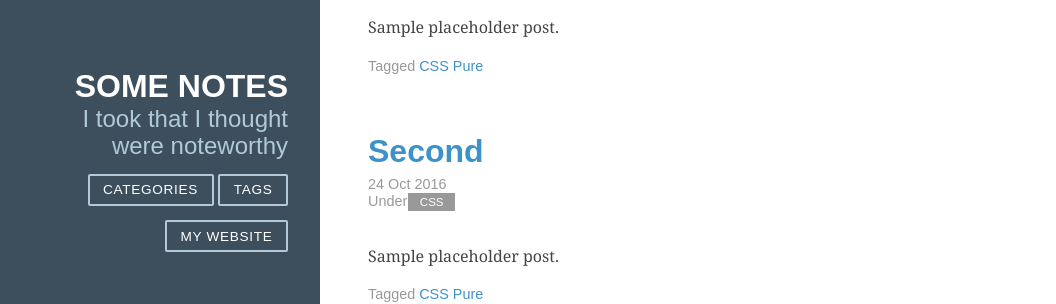
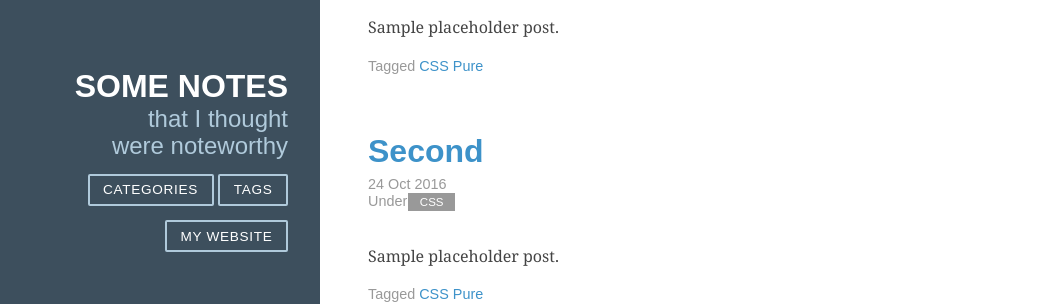
Before and after one commit to monaqvi/monaqvi.github.io, a Jekyll site: the page built from notes/index.html, in a window 1280 px wide. Shown: the part 188-492 px from the top of the page, without its empty margins (0-1056 px from the left). Built offline with Jekyll 4.4.1, drawn with Linux system fonts in a browser that asks for light colours; nearby versions of some CDN libraries; the list of posts is cut into pages by our own code; comment, search, counter and statistics services are not loaded.

Commit message:
Change notes copy

```diff
--- a/_layouts/blog.html
+++ b/_layouts/blog.html
@@ -19,7 +19,7 @@
         <div class="header">
           <h1 class="brand-title">Some notes</h1>
           <h2 class="brand-tagline">
-            <span class="avoidwrap">I took that I thought</span>
+            <span class="avoidwrap">that I thought</span>
             <span class="avoidwrap">were noteworthy</span>
           </h2>
           <nav class="nav">
```
